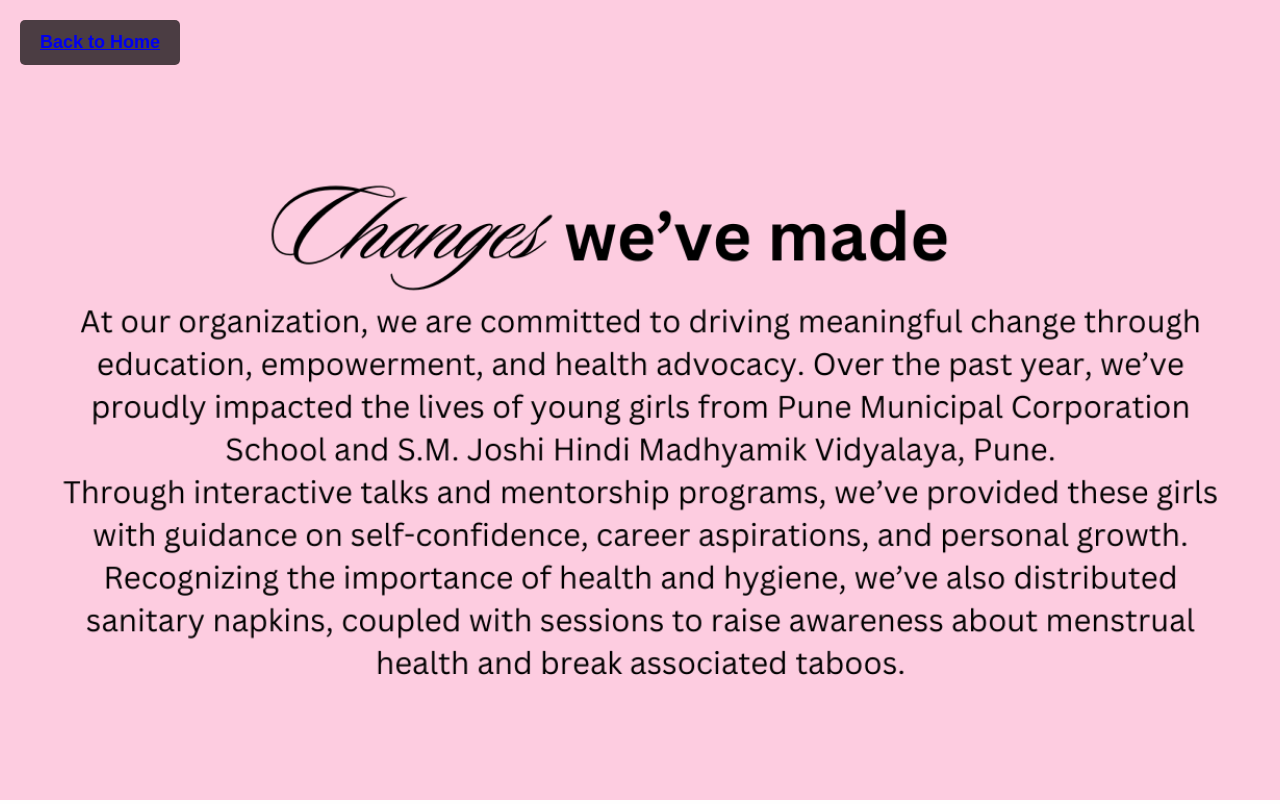
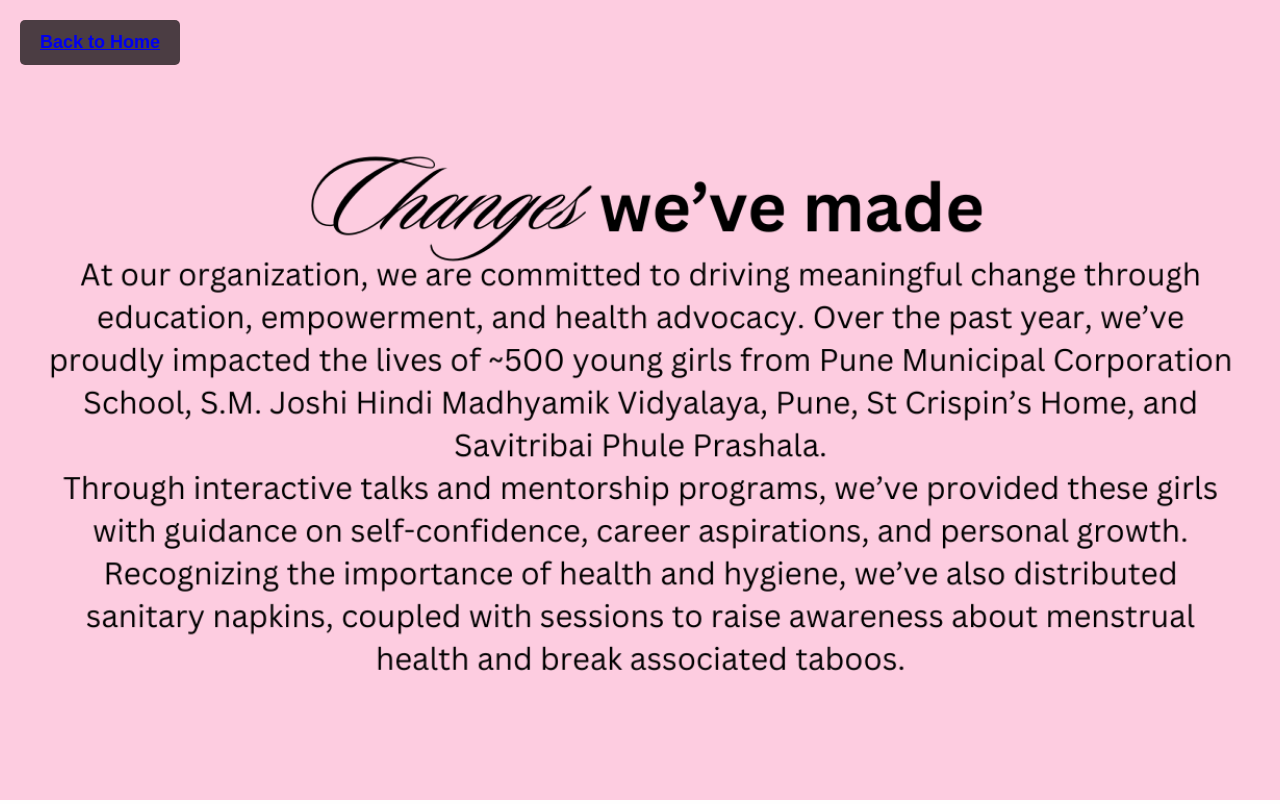
Before and after one commit to ilishashah/finalrevolushen, a plain HTML site: page index.html in a window 1280 px wide. Both pictures are taken after a click on the link "Changes We've Made". Drawn offline with Linux system fonts and the light colour scheme.

Commit message:
Update index.html

```diff
--- a/index.html
+++ b/index.html
@@ -147,7 +147,7 @@
 
     <!-- Changes We've Made Page -->
     <div id="changeswemade" class="page">
-        <img src="6.png" alt="Changes We&#39;ve Made Page">
+        <img src="R.png" alt="Changes We&#39;ve Made Page">
         <div class="back">
             <a href="#home">Back to Home</a>
         </div>
```
